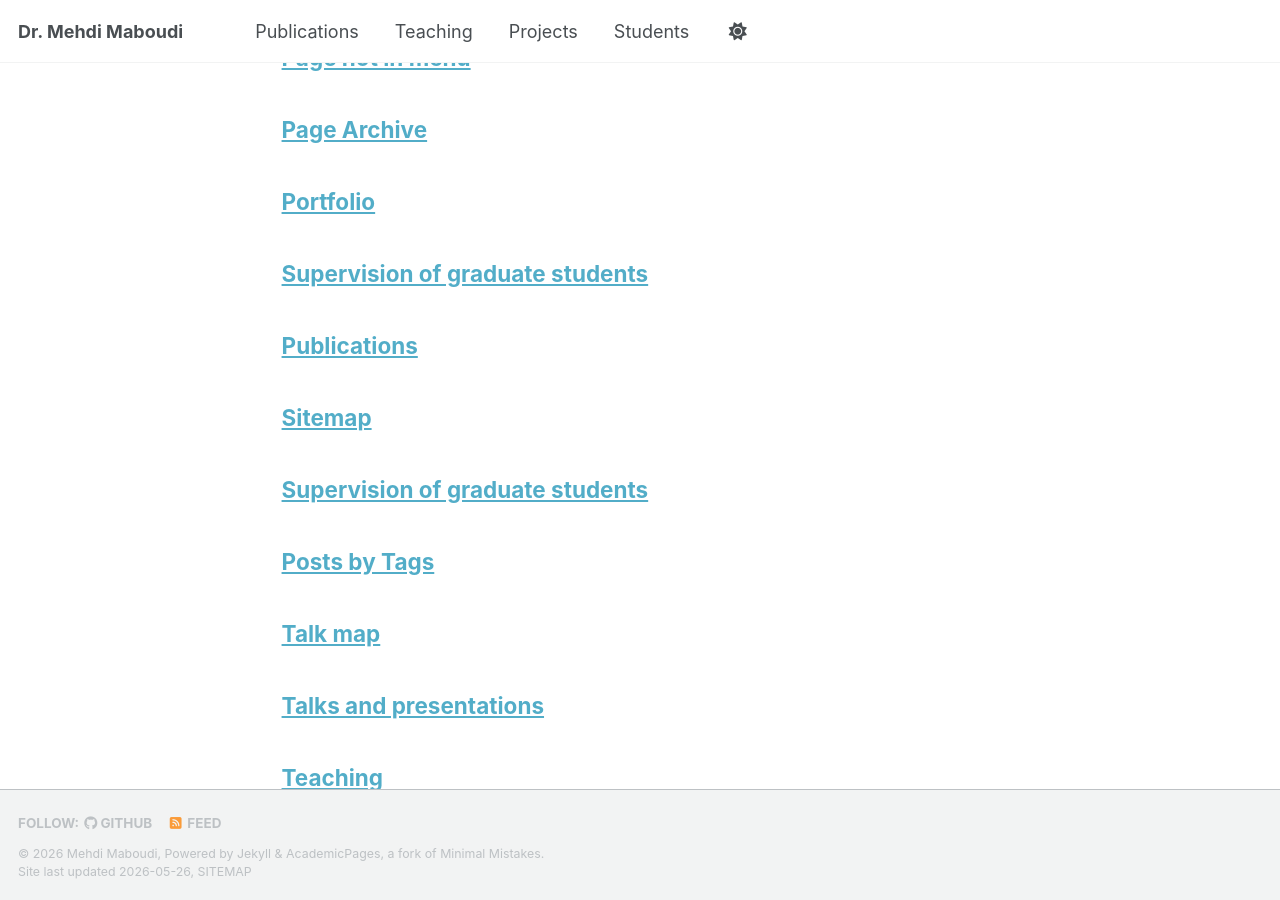
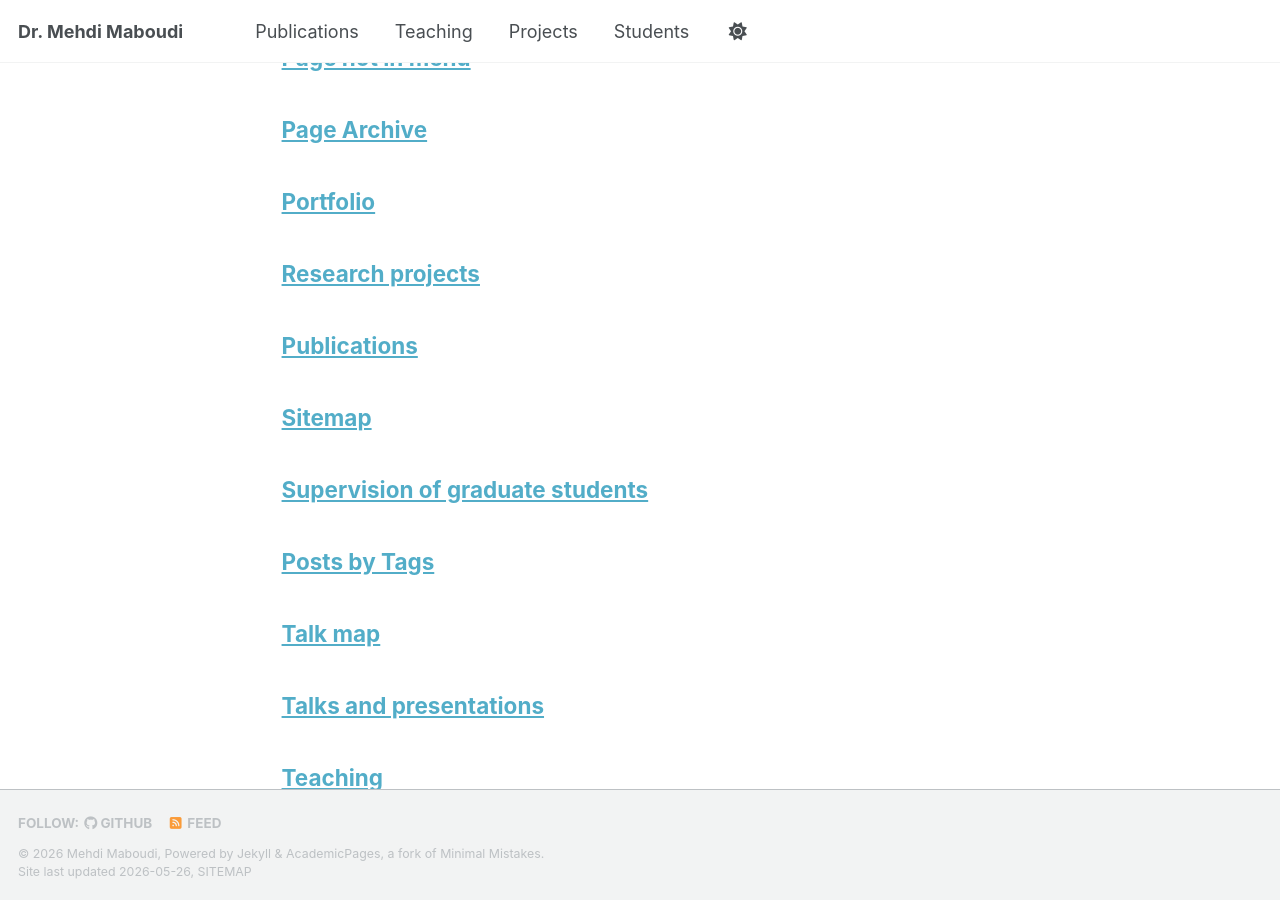
Before and after one commit to MehdiMaboudi/mehdimaboudi.github.io, a Jekyll site: the page built from _pages/page-archive.html, in a window 1280 px wide and 900 px high, scrolled down 704 px. Built offline with Jekyll 4.4.1, drawn with Linux system fonts in a browser that asks for light colours; a script bundle is joined from its source files by our own code; library files that are not in the unit come from our copies.

Commit message:
project.html header updated

```diff
--- a/_pages/projects.html
+++ b/_pages/projects.html
@@ -1,7 +1,7 @@
 ---
 layout: archive
-title: "Supervision of graduate students"
-permalink: /students/
+title: "Research projects"
+permalink: /projects/
 author_profile: true
 ---
 
```
